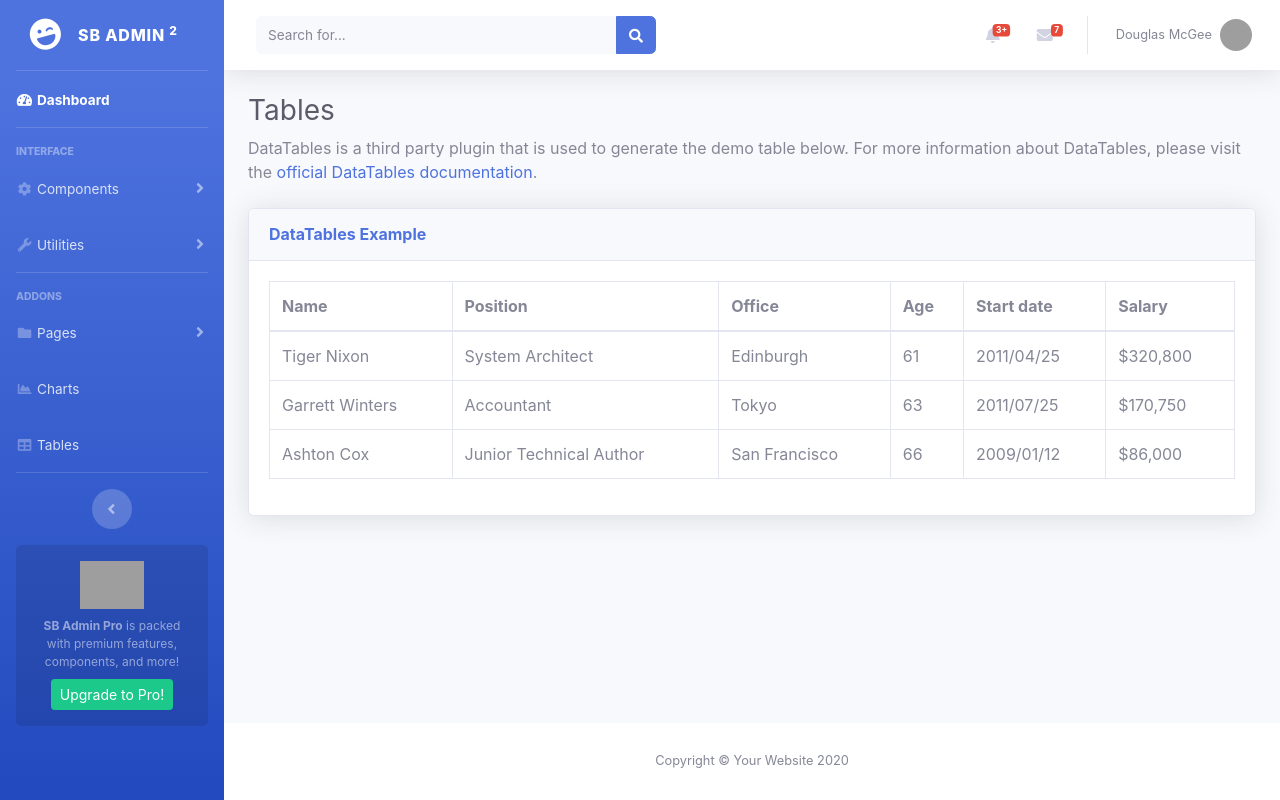
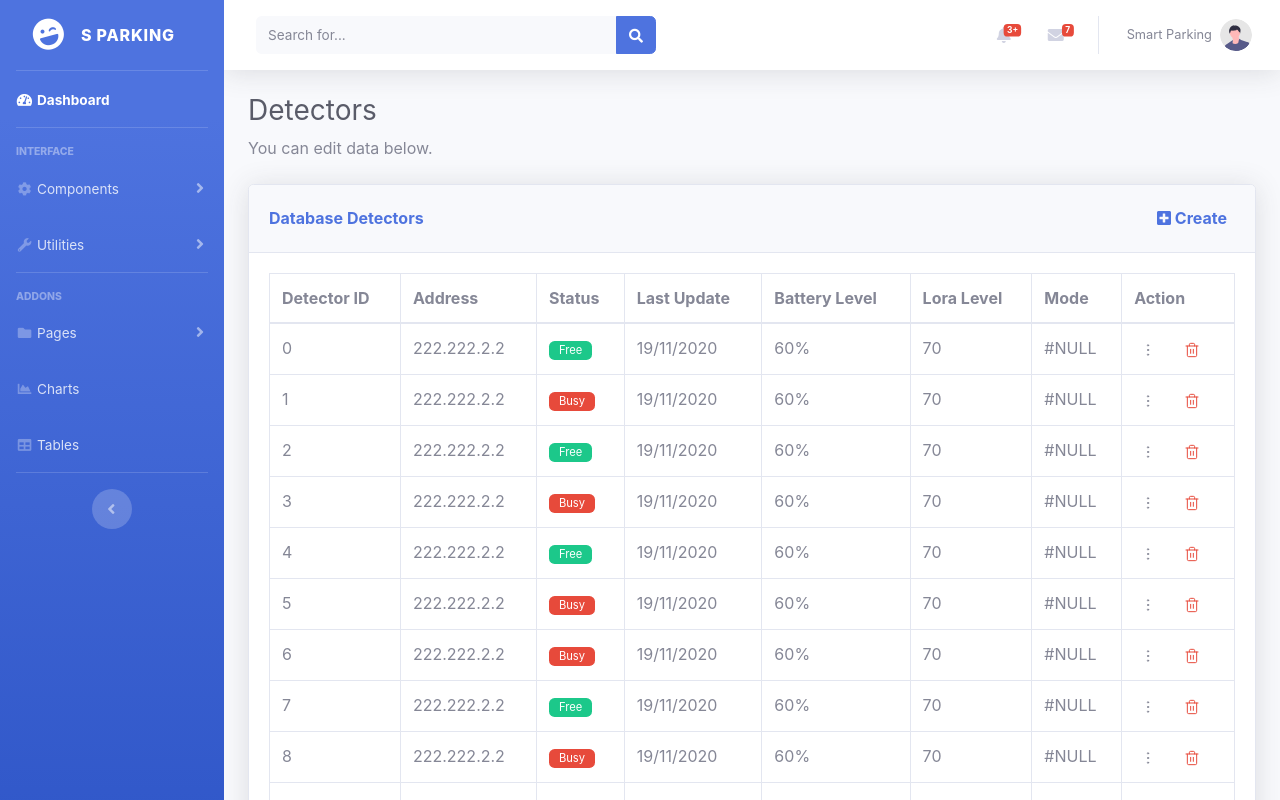
Before and after one commit to thvroyal/hustparking, a React (Create React App) app: page /dashboard in a window 1280 px wide. Shown: the top 800 px of the page. Built offline with nearby package versions, Linux system fonts and the light colour scheme; grey boxes are pictures that could not be loaded.

Commit message:
modify UI

```diff
--- a/public/index.html
+++ b/public/index.html
@@ -24,7 +24,7 @@
       work correctly both with client-side routing and a non-root public URL.
       Learn how to configure a non-root public URL by running `npm run build`.
     -->
-    <title>React App</title>
+    <title>Smart Parking</title>
   </head>
   <body>
     <noscript>You need to enable JavaScript to run this app.</noscript>
--- a/src/assets/scss/_buttons.scss
+++ b/src/assets/scss/_buttons.scss
@@ -50,3 +50,25 @@
     }
   }
 }
+
+.btn-action {
+  background: transparent;
+  border: none;
+  &:hover {
+    background: $gray-200;
+    border-radius: $border-radius;
+  }
+  &:focus {
+    outline: none;
+  }
+}
+
+.btn-status {
+  border: none;
+  border-radius: $border-radius;
+  font-size: .7rem;
+ &:focus {
+   outline: none;
+ }
+  padding: 1px 10px;
+}
--- a/src/layouts/Dashboard/Table.jsx
+++ b/src/layouts/Dashboard/Table.jsx
@@ -2,58 +2,75 @@ import React from "react";
 import {withRouter} from "react-router";
 
 const Table = React.memo(function Table(props) {
+    const listDetectors = [1, 2, 3, 4, 5, 8, 6, 7, 10, 11, 12, 13, 15, 20];
     return (
         <>
             {/*// <!-- Page Heading -->*/}
-            <h1 className="h3 mb-2 text-gray-800">Tables</h1>
-            <p className="mb-4">DataTables is a third party plugin that is used to generate the demo table below.
-                For more information about DataTables, please visit the <a target="_blank" rel="noreferrer"
-                                                                           href="https://datatables.net">official
-                    DataTables documentation</a>.</p>
+            <h1 className="h3 mb-2 text-gray-800">Detectors</h1>
+            <p className="mb-4">You can edit data below.</p>
 
             {/*// <!-- DataTales Example -->*/}
             <div className="card shadow mb-4">
-                <div className="card-header py-3">
-                    <h6 className="m-0 font-weight-bold text-primary">DataTables Example</h6>
+                <div className="card-header py-3 d-flex justify-content-between align-items-center">
+                    <h6 className="m-0 font-weight-bold text-primary">Database Detectors</h6>
+                    <button className="btn-action p-2"><h6 className="m-0 font-weight-bold text-primary text-right"><i
+                        className="fa fa-plus-square"/> Create</h6></button>
                 </div>
                 <div className="card-body">
                     <div className="table-responsive">
                         <table className="table table-bordered" id="dataTable" width="100%" cellSpacing="0">
                             <thead>
                             <tr>
-                                <th>Name</th>
-                                <th>Position</th>
-                                <th>Office</th>
-                                <th>Age</th>
-                                <th>Start date</th>
-                                <th>Salary</th>
+                                <th>Detector ID</th>
+                                <th>Address</th>
+                                <th>Status</th>
+                                <th>Last Update</th>
+                                <th>Battery Level</th>
+                                <th>Lora Level</th>
+                                <th>Mode</th>
+                                <th>Action</th>
                             </tr>
                             </thead>
                             <tbody>
-                            <tr>
-                                <td>Tiger Nixon</td>
-                                <td>System Architect</td>
-                                <td>Edinburgh</td>
-                                <td>61</td>
-                                <td>2011/04/25</td>
-                                <td>$320,800</td>
-                            </tr>
-                            <tr>
-                                <td>Garrett Winters</td>
-                                <td>Accountant</td>
-                                <td>Tokyo</td>
-                                <td>63</td>
-                                <td>2011/07/25</td>
-                                <td>$170,750</td>
-                            </tr>
-                            <tr>
-                                <td>Ashton Cox</td>
-                                <td>Junior Technical Author</td>
-                                <td>San Francisco</td>
-                                <td>66</td>
-                                <td>2009/01/12</td>
-                                <td>$86,000</td>
-                            </tr>
+                            {listDetectors.map((item, index) => (
+                                <tr>
+                                    <td>{index}</td>
+                                    <td>222.222.2.2</td>
+                                    <td>
+                                        <button
+                                            className={`btn-status ${item % 2 === 0 ? 'btn-danger' : 'btn-success'}`}>{item % 2 === 0 ? 'Busy' : 'Free'}
+                                        </button>
+                                    </td>
+                                    <td>19/11/2020</td>
+                                    <td>60%</td>
+                                    <td>70</td>
+                                    <td>#NULL</td>
+                                    <td className="text-gray-200">
+                                        <button className="btn-action mr-3">
+                                            <svg xmlns="http://www.w3.org/2000/svg" width="16" height="16"
+                                                 viewBox="0 0 24 24" fill="none" stroke="#858796" strokeWidth="1.5"
+                                                 strokeLinecap="round" strokeLinejoin="round"
+                                                 className="feather feather-more-vertical">
+                                                <circle cx="12" cy="12" r="1"/>
+                                                <circle cx="12" cy="5" r="1"/>
+                                                <circle cx="12" cy="19" r="1"/>
+                                            </svg>
+                                        </button>
+                                        <button className="btn-action">
+                                            <svg xmlns="http://www.w3.org/2000/svg" width="16" height="16"
+                                                 viewBox="0 0 24 24"
+                                                 fill="none" stroke="#e74a3b" strokeWidth="1.5" strokeLinecap="round"
+                                                 strokeLinejoin="round" className="feather feather-trash-2">
+                                                <polyline points="3 6 5 6 21 6"/>
+                                                <path
+                                                    d="M19 6v14a2 2 0 0 1-2 2H7a2 2 0 0 1-2-2V6m3 0V4a2 2 0 0 1 2-2h4a2 2 0 0 1 2 2v2"/>
+                                                <line x1="10" y1="11" x2="10" y2="17"/>
+                                                <line x1="14" y1="11" x2="14" y2="17"/>
+                                            </svg>
+                                        </button>
+                                    </td>
+                                </tr>
+                            ))}
                             </tbody>
                         </table>
                     </div>
--- a/src/layouts/Header/Header.jsx
+++ b/src/layouts/Header/Header.jsx
@@ -1,5 +1,6 @@
 import React from "react";
 import {withRouter} from "react-router";
+import imgProfile from '../../assets/img/undraw_profile.svg'
 
 const Header = React.memo(function Header(props) {
     return (
@@ -180,9 +181,9 @@ const Header = React.memo(function Header(props) {
                 <li className="nav-item dropdown no-arrow">
                     <a className="nav-link dropdown-toggle" href="#" id="userDropdown" role="button"
                        data-toggle="dropdown" aria-haspopup="true" aria-expanded="false">
-                        <span className="mr-2 d-none d-lg-inline text-gray-600 small">Douglas McGee</span>
+                        <span className="mr-2 d-none d-lg-inline text-gray-600 small">Smart Parking</span>
                         <img className="img-profile rounded-circle"
-                             src="img/undraw_profile.svg" alt=''/>
+                             src={imgProfile} alt=''/>
                     </a>
                     {/*// <!-- Dropdown - User Information -->*/}
                     <div className="dropdown-menu dropdown-menu-right shadow animated--grow-in"
--- a/src/layouts/Sidebar/Sidebar.jsx
+++ b/src/layouts/Sidebar/Sidebar.jsx
@@ -16,7 +16,7 @@ const Sidebar = React.memo(function Sidebar(props) {
                     <div className="sidebar-brand-icon rotate-n-15">
                         <i className="fas fa-laugh-wink"/>
                     </div>
-                    <div className="sidebar-brand-text mx-3">SB Admin <sup>2</sup></div>
+                    <div className="sidebar-brand-text mx-3">S Parking</div>
                 </a>
 
                 <hr className="sidebar-divider my-0"/>
@@ -114,15 +114,15 @@ const Sidebar = React.memo(function Sidebar(props) {
                     <button className="rounded-circle border-0" id="sidebarToggle" onClick={handleToggleButton}/>
                 </div>
 
-                <div className="sidebar-card">
-                    <img className="sidebar-card-illustration mb-2" src="../../assets/img/draw_rocket.svg" alt=""/>
-                    <p className="text-center mb-2"><strong>SB Admin Pro</strong> is packed with
-                        premium features,
-                        components, and more!</p>
-                    <a className="btn btn-success btn-sm"
-                       href="https://startbootstrap.com/theme/sb-admin-pro">Upgrade
-                        to Pro!</a>
-                </div>
+                {/*<div className="sidebar-card">*/}
+                {/*    <img className="sidebar-card-illustration mb-2" src="../../assets/img/draw_rocket.svg" alt=""/>*/}
+                {/*    <p className="text-center mb-2"><strong>SB Admin Pro</strong> is packed with*/}
+                {/*        premium features,*/}
+                {/*        components, and more!</p>*/}
+                {/*    <a className="btn btn-success btn-sm"*/}
+                {/*       href="https://startbootstrap.com/theme/sb-admin-pro">Upgrade*/}
+                {/*        to Pro!</a>*/}
+                {/*</div>*/}
             </ul>
         </>
     )
--- a/src/store/detectorSlice.js
+++ b/src/store/detectorSlice.js
@@ -1,10 +1,12 @@
 import {createSlice} from "@reduxjs/toolkit";
 
+const initState = [];
 const detector = createSlice({
     name: 'detector',
-    initialState: [],
+    initialState: initState,
     reducers: {
         loadingDetector: (state, action) => {
+            state = initState;
             state.loading = true;
         },
         successDetector: (state, action) => {
```
Also changed, not shown: src/assets/img/undraw_profile.svg (added).
